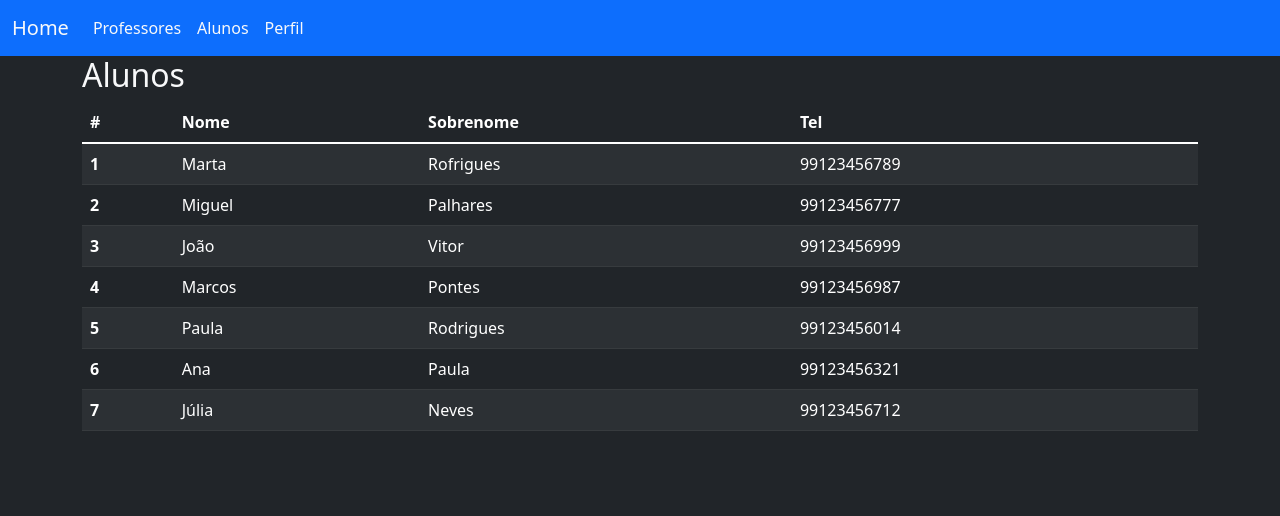
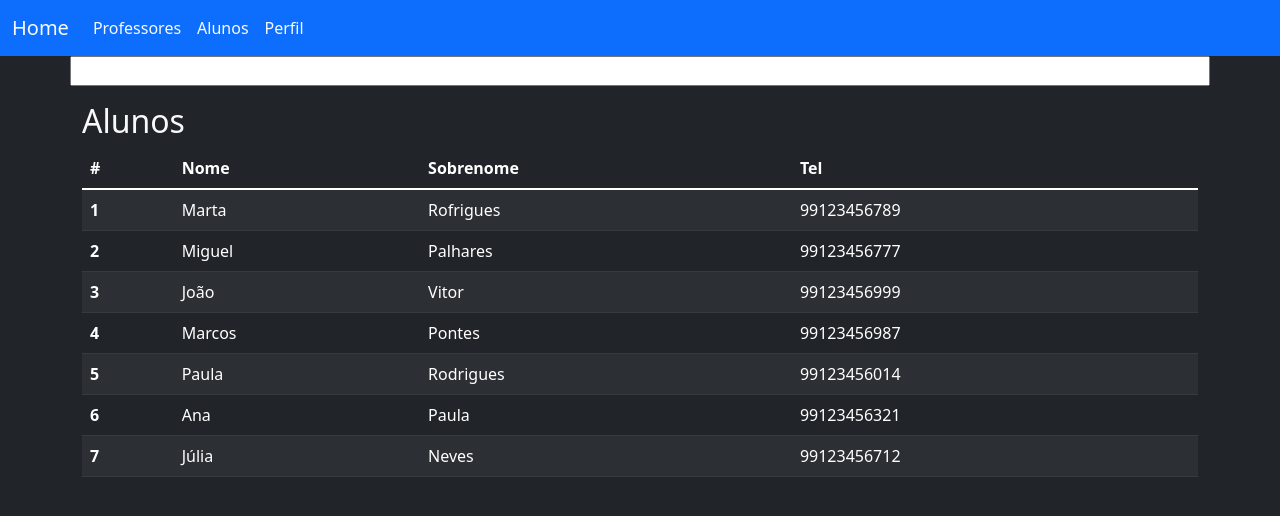
Before and after one commit to sarsey-walker/Angular, an Angular app in the folder SmartSchool/: page /alunos in a window 1280 px wide. Shown: the top 516 px of the page. Built offline with nearby package versions, Linux system fonts and the light colour scheme.

Commit message:
:alembic: added example the two-way data binding

```diff
--- a/SmartSchool/src/app/alunos/alunos.component.html
+++ b/SmartSchool/src/app/alunos/alunos.component.html
@@ -1,3 +1,10 @@
+
+<!-- two way databind -->
+<div class="row">
+  <input type="text" [(ngModel)]="textSample">
+  <p>{{textSample}}</p>
+</div>
+
 <div class="row">
   <div class="col-sm-6" *ngIf="alunoSelecionado">
     <div class="row">
--- a/SmartSchool/src/app/alunos/alunos.component.ts
+++ b/SmartSchool/src/app/alunos/alunos.component.ts
@@ -8,6 +8,7 @@ import { Aluno } from '../models/Aluno';
 })
 export class AlunosComponent implements OnInit {
 
+  textSample?:string
   titulo = 'Alunos'
   alunoSelecionado?: Aluno;
   alunos = [
--- a/SmartSchool/src/app/app.module.ts
+++ b/SmartSchool/src/app/app.module.ts
@@ -12,6 +12,7 @@ import { TituloComponent } from './titulo/titulo.component';
 
 import { BrowserAnimationsModule } from '@angular/platform-browser/animations';
 import { CollapseModule } from 'ngx-bootstrap/collapse';
+import { FormsModule } from '@angular/forms';
 @NgModule({
   declarations: [
     AppComponent,
@@ -26,7 +27,8 @@ import { CollapseModule } from 'ngx-bootstrap/collapse';
     BrowserModule,
     AppRoutingModule,
     BrowserAnimationsModule,
-    CollapseModule.forRoot()
+    CollapseModule.forRoot(),
+    FormsModule // To use ngModel
   ],
   providers: [],
   bootstrap: [AppComponent]
```
